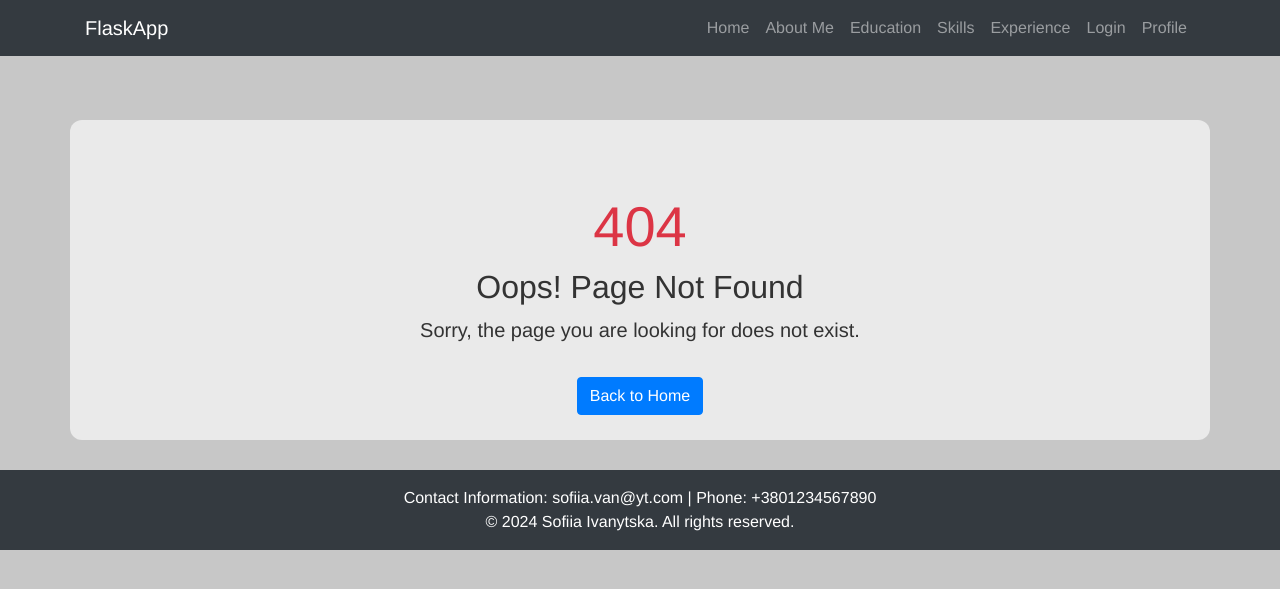
After one commit to 1vanytska/flask-app-lab, a Flask app: template app/templates/404.html in a window 1280 px wide. The commit adds this page. Shown: the top 589 px of the page. Run offline with Flask 3, Linux system fonts and the light colour scheme; the template is opened without the code that fills it, so the values that code supplies are empty; some libraries are stand-ins or nearby versions.

Commit message:
Task 12 - Page 404 (problem: there is no author from session and no correct add post)

```diff
--- a/app/posts/forms.py
+++ b/app/posts/forms.py
@@ -1,3 +1,4 @@
+from flask import session
 from flask_wtf import FlaskForm
 from wtforms import BooleanField, DateField, SelectField, StringField, TextAreaField, SubmitField
 from wtforms.validators import DataRequired, Length
@@ -10,4 +11,5 @@ class PostForm(FlaskForm):
                                  format='%Y-%m-%d', validators=[DataRequired()])
     category = SelectField('Category', choices=[('tech', 'Tech'), ('science', 'Science'), ('lifestyle', 'Lifestyle')], validators=[DataRequired()])
     is_active = BooleanField('Is not Active', default=False)
+    author = StringField("Author", validators=[DataRequired(), Length(min=2, max=10)])
     submit = SubmitField("Add Post")
--- a/app/posts/views.py
+++ b/app/posts/views.py
@@ -6,13 +6,16 @@ from .utils import load_posts, save_post, get_post
 
 @post_bp.route('/add_post', methods=["GET", "POST"])
 def add_post():
+    # if 'username' not in session:
+    #     return redirect(url_for('app.users.login', next=request.url))
+
     form = PostForm()
     if form.validate_on_submit():
         title=form.title.data,
         content=form.content.data,
         category=form.category.data,
         is_active=form.is_active.data,
-        author=session.get('username', 'Anonymous')
+        author = form.title.data
 
         new_post = {'id': len(load_posts()) + 1,
                     'title': title, 'content': content,
--- /dev/null
+++ b/app/templates/404.html
@@ -0,0 +1,12 @@
+{% extends 'base.html' %}
+
+{% block title %}Page Not Found{% endblock %}
+
+{% block content %}
+<div class="container text-center mt-5">
+    <h1 class="display-4 text-danger">404</h1>
+    <h2>Oops! Page Not Found</h2>
+    <p class="lead">Sorry, the page you are looking for does not exist.</p>
+    <a href="{{ url_for('posts.get_posts') }}" class="btn btn-primary mt-3">Back to Home</a>
+</div>
+{% endblock %}
--- a/app/views.py
+++ b/app/views.py
@@ -14,3 +14,7 @@ def home():
 @app.route('/resume')
 def resume():
     return render_template('resume.html', title='Sofiia Ivanytska - Resume')
+
+@app.errorhandler(404)
+def page_not_found(error):
+    return render_template('404.html'), 404
```
Also changed, not shown: app/posts/posts.json (+16 -0 lines), app/posts/templates/posts/add_post.html (+0 -8 lines).
